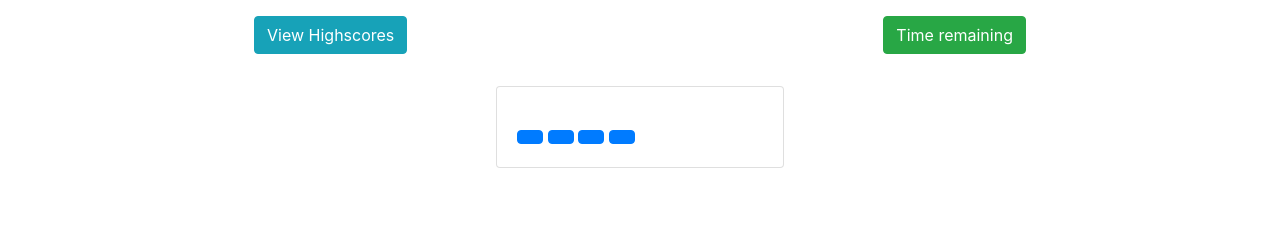
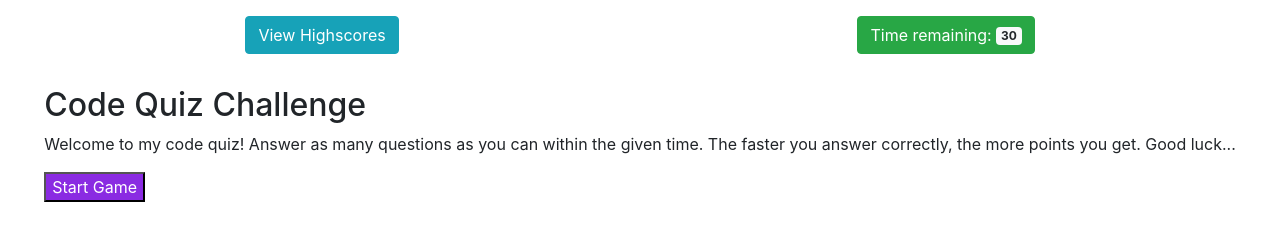
Before and after one commit to jaredbucko/code-quiz, a plain HTML site: page index.html in a window 1280 px wide. Drawn offline with nearby package versions, Linux system fonts and the light colour scheme.

```diff
--- a/index.html
+++ b/index.html
@@ -8,6 +8,13 @@
   <!-- bootstrap css -->
   <link rel="stylesheet" href="https://stackpath.bootstrapcdn.com/bootstrap/4.3.1/css/bootstrap.min.css" integrity="sha384-ggOyR0iXCbMQv3Xipma34MD+dH/1fQ784/j6cY/iJTQUOhcWr7x9JvoRxT2MZw1T" crossorigin="anonymous">
   <!-- google fonts -->
+  <!-- css -->
+  <style>
+    .startbtn {
+      background-color: blueviolet;
+      color: white;
+    }
+  </style>
   <!-- page title -->
   <title>Code Quiz!</title>
 </head>
@@ -18,29 +25,26 @@
 
     <div class="row">
       <div class="col-xs-12 p-3 d-flex justify-content-around flex-grow-1">
-        <a class="btn btn-info d-flex" href="#" role="button">View Highscores</a>
-        <button type="button d-flex" class="btn btn-success">
-          Time remaining <span class="badge badge-light"></span>
+        <a class="btn btn-info d-flex" href="#" role="button" id="highscores">View Highscores</a>
+        <button type="button d-flex" class="btn btn-success" id="timeremaining">Time remaining: <span class="badge badge-light" id="countdown"></span>
         </button>
       </div>
     </div>
 
     <div class="row">
       <div class="col-xs-12 p-3 d-flex justify-content-around flex-grow-1">
-        <div class="card" style="width: 18rem;">
-          <div class="card-body">
-            <h5 class="card-title" id="questionNumber"></h5>
-            <p class="card-text" id="questionText"></p>
-            <a href="#" class="btn btn-primary" id="option1"></a>
-            <a href="#" class="btn btn-primary" id="option2"></a>
-            <a href="#" class="btn btn-primary" id="option3"></a>
-            <a href="#" class="btn btn-primary" id="option4"></a>
-          </div>
+        <div id="main-content">
+          <h2 id="title">Code Quiz Challenge</h2>
+          <p id="welcome">Welcome to my code quiz! Answer as many questions as you can within the given time. The faster you answer correctly, the more points you get. Good luck...</p>
+          <button class="startbtn" id="startbtn">Start Game</button>
         </div>
       </div>
     </div>
 
   </div>
+
+<!-- custom js -->
+<script src="questions.js"></script>
 
 <!-- bootstrap js -->
 <script src="https://code.jquery.com/jquery-3.3.1.slim.min.js" integrity="sha384-q8i/X+965DzO0rT7abK41JStQIAqVgRVzpbzo5smXKp4YfRvH+8abtTE1Pi6jizo" crossorigin="anonymous"></script>
--- a/questions.js
+++ b/questions.js
@@ -1,3 +1,11 @@
+// variables
+var highscores = document.querySelector("#highscores");
+var countdown = document.querySelector("#countdown");
+var title = document.querySelector("#title");
+var welcome = document.querySelector("#welcome");
+var startbtn = document.querySelector("#startbtn");
+
+// questions
 var questions = [
   {
     title: "Commonly used data types DO NOT include:",
@@ -9,5 +17,40 @@
     choices: ["quotes", "curly brackets", "parentheses", "square brackets"],
     answer: "parentheses"
   },
-  ///etc.
 ];
+
+// home page
+countdown.innerHTML = (questions.length*15);
+
+// start game
+startbtn.addEventListener("click", function(event) {
+  event.preventDefault();
+  setTime();
+  askQuestions();
+});
+
+var secondsLeft = (questions.length*15)
+
+function setTime () {
+  var timerInterval = setInterval(function() {
+    secondsLeft--;
+    countdown.innerHTML = secondsLeft;
+
+    if(secondsLeft === 0) {
+      clearInterval(timerInterval);
+      return;
+    }
+
+  }, 1000);
+}
+
+function askQuestions () {
+  welcome.remove();
+  startbtn.remove();
+
+  for (var i = 0; i < questions.length; i++) {
+
+
+  }
+
+}
```
